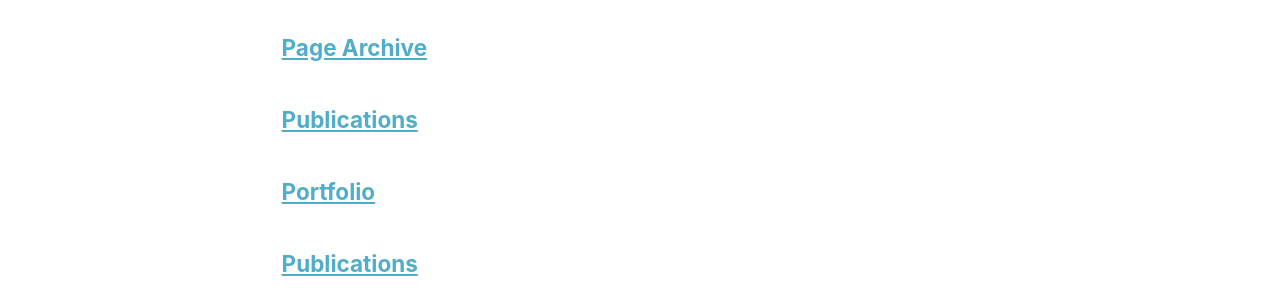
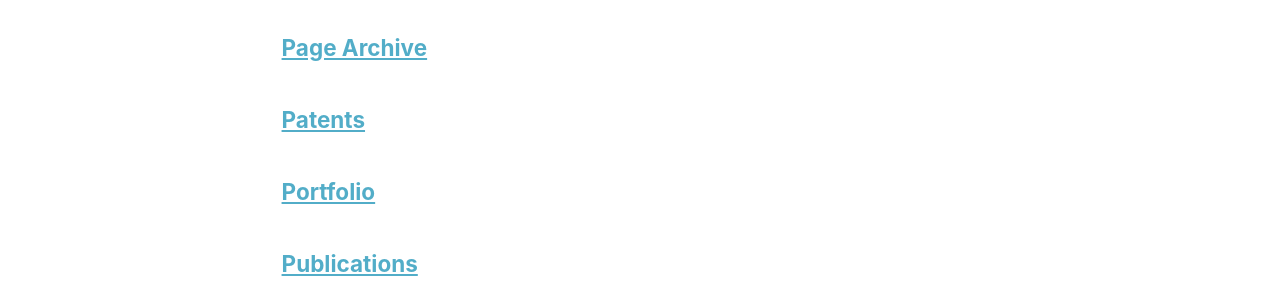
Before and after one commit to Anirudh-Phukan/Anirudh-Phukan.github.io, a Jekyll site: the page built from _pages/page-archive.html, in a window 1280 px wide and 900 px high, scrolled down 594 px. Shown: the part 154-454 px from the top of the window. Built offline with Jekyll 4.4.1, drawn with Linux system fonts in a browser that asks for light colours.

Commit message:
Update patents.md

```diff
--- a/_pages/patents.md
+++ b/_pages/patents.md
@@ -1,6 +1,6 @@
 ---
 layout: archive
-title: "Publications"
-permalink: /publications/
+title: "Patents"
+permalink: /patents/
 author_profile: true
 ---
```
